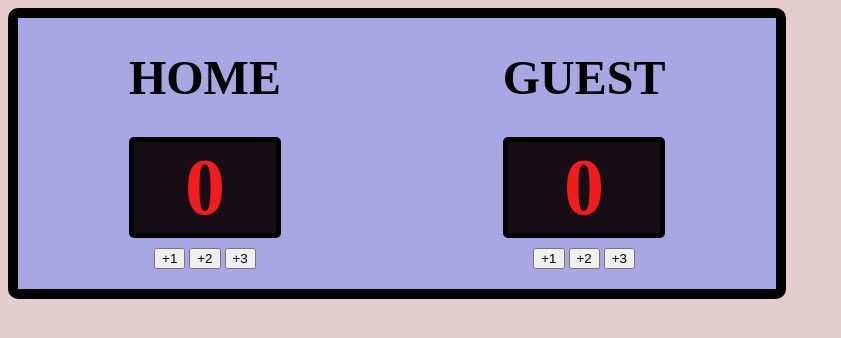
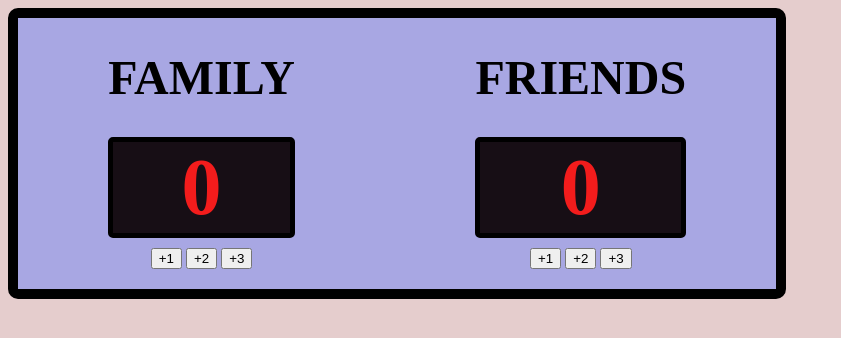
Before and after one commit to Nandhini0123/Scoreboard, a plain HTML site: page index.html in a window 1280 px wide. Shown: the whole page, without its empty margins (0-841 px from the left). Drawn offline with Linux system fonts and the light colour scheme.

Commit message:
Update index.html

```diff
--- a/index.html
+++ b/index.html
@@ -8,13 +8,13 @@
     <title>JAVASCRIPT</title>
 <body>
     <div class="container">
-    <div><h1>HOME</h1>
+    <div><h1>FAMILY</h1>
     <h2 id="score1" class="board">0</h2>
     <button onclick="add11()">+1</button>
     <button onclick="add21()">+2</button>
     <button onclick="add31()">+3</button>
     </div>
-    <div><h1>GUEST</h1>
+    <div><h1>FRIENDS</h1>
     <h2 id="score2" class="board">0</h2>
     <button onclick="add12()">+1</button>
     <button onclick="add22()">+2</button>
```
